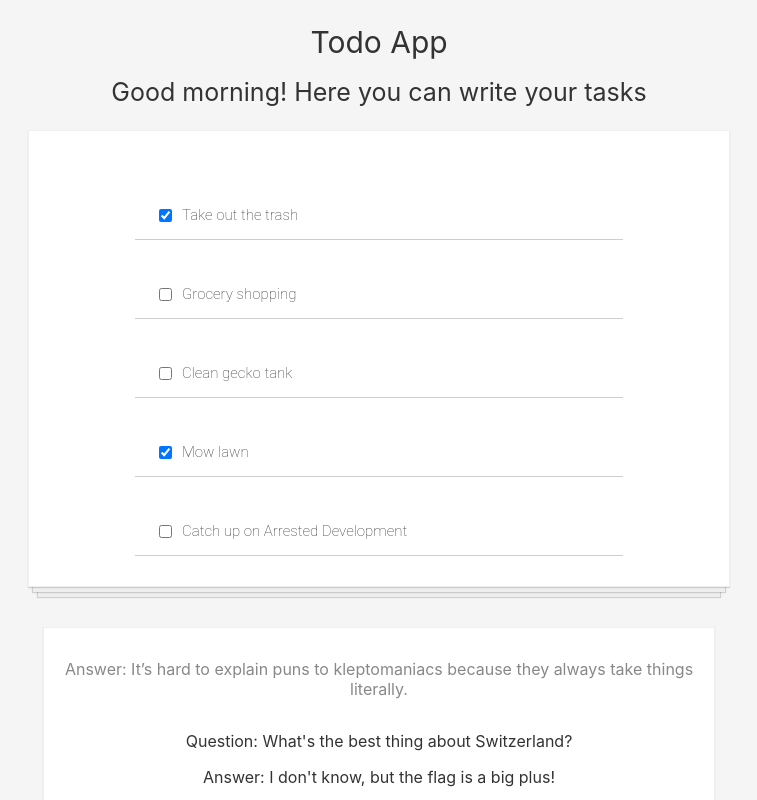
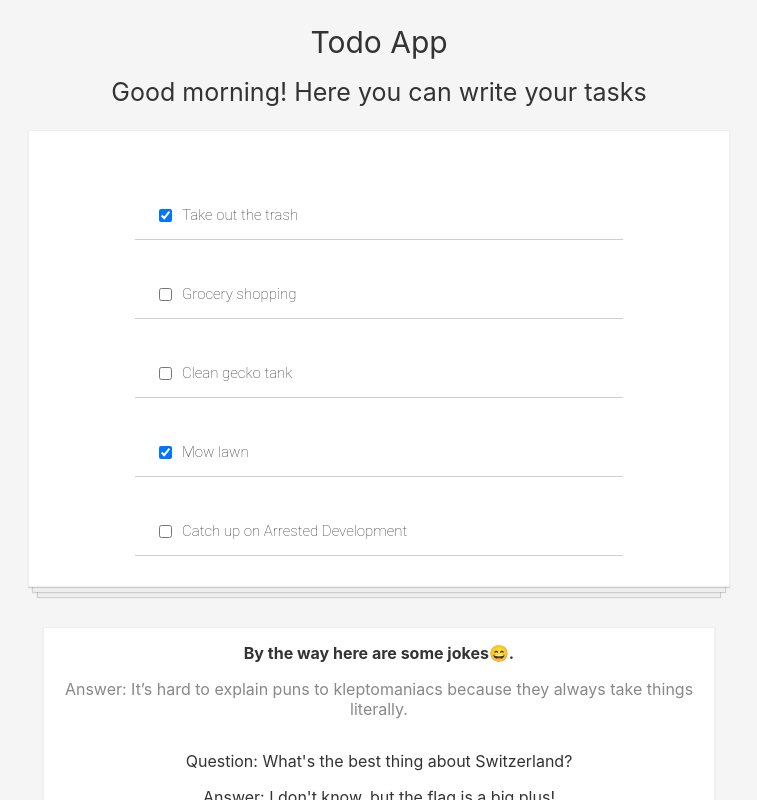
Before and after one commit to reymon359/react-todo-app, a React (Create React App) app: page / in a window 1280 px wide. Shown: the top 800 px of the page, without its empty margins (261-1018 px from the left). Built offline with nearby package versions, Linux system fonts and the light colour scheme.

Commit message:
jokes title

```diff
--- a/src/components/jokes/Jokes.js
+++ b/src/components/jokes/Jokes.js
@@ -11,6 +11,7 @@ function Jokes() {
 
     return (
         <div  className="jokes">
+            <b>By the way here are some jokes😄.</b>
             {jokeComponents}
         </div>
     )
```
